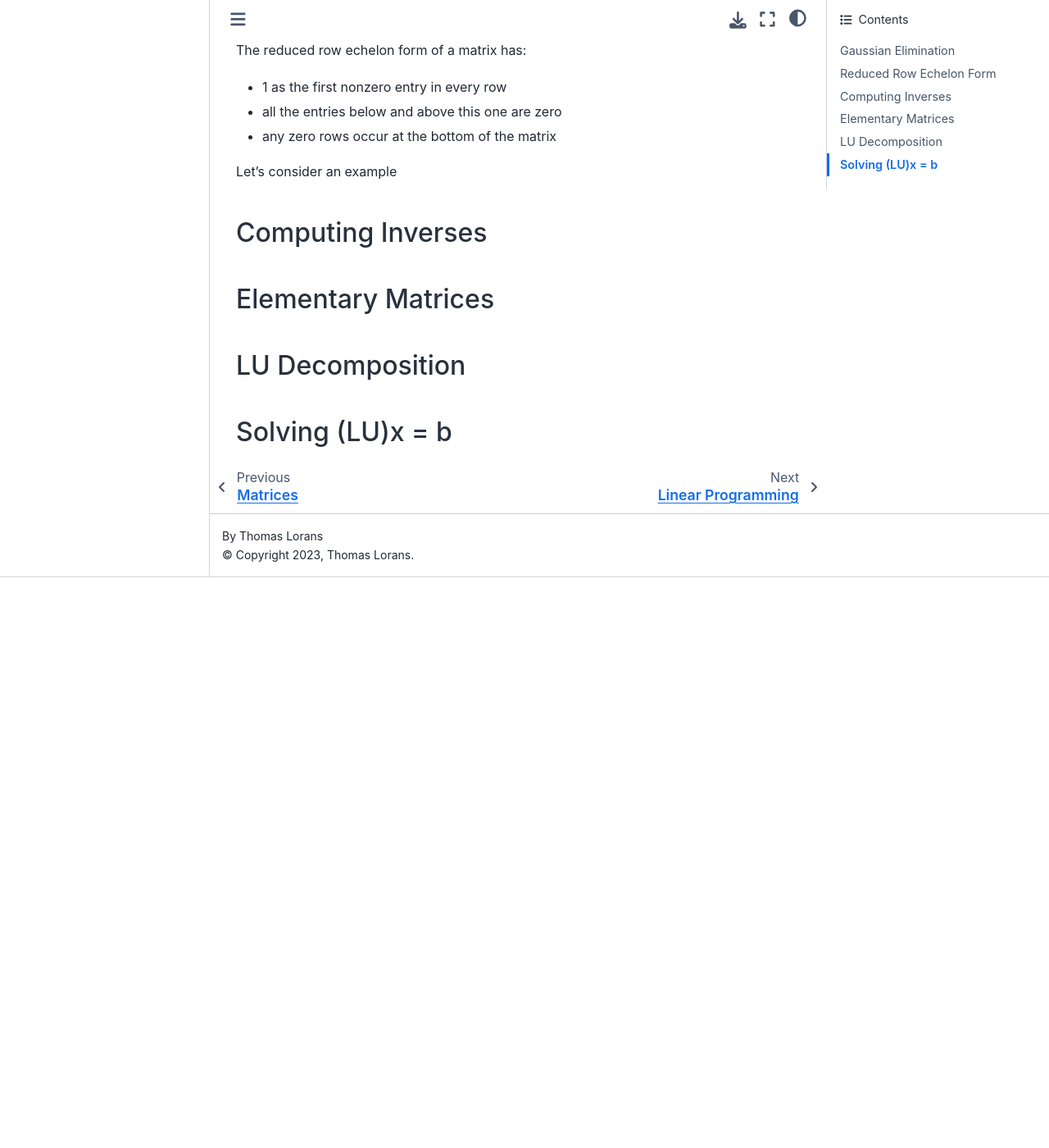
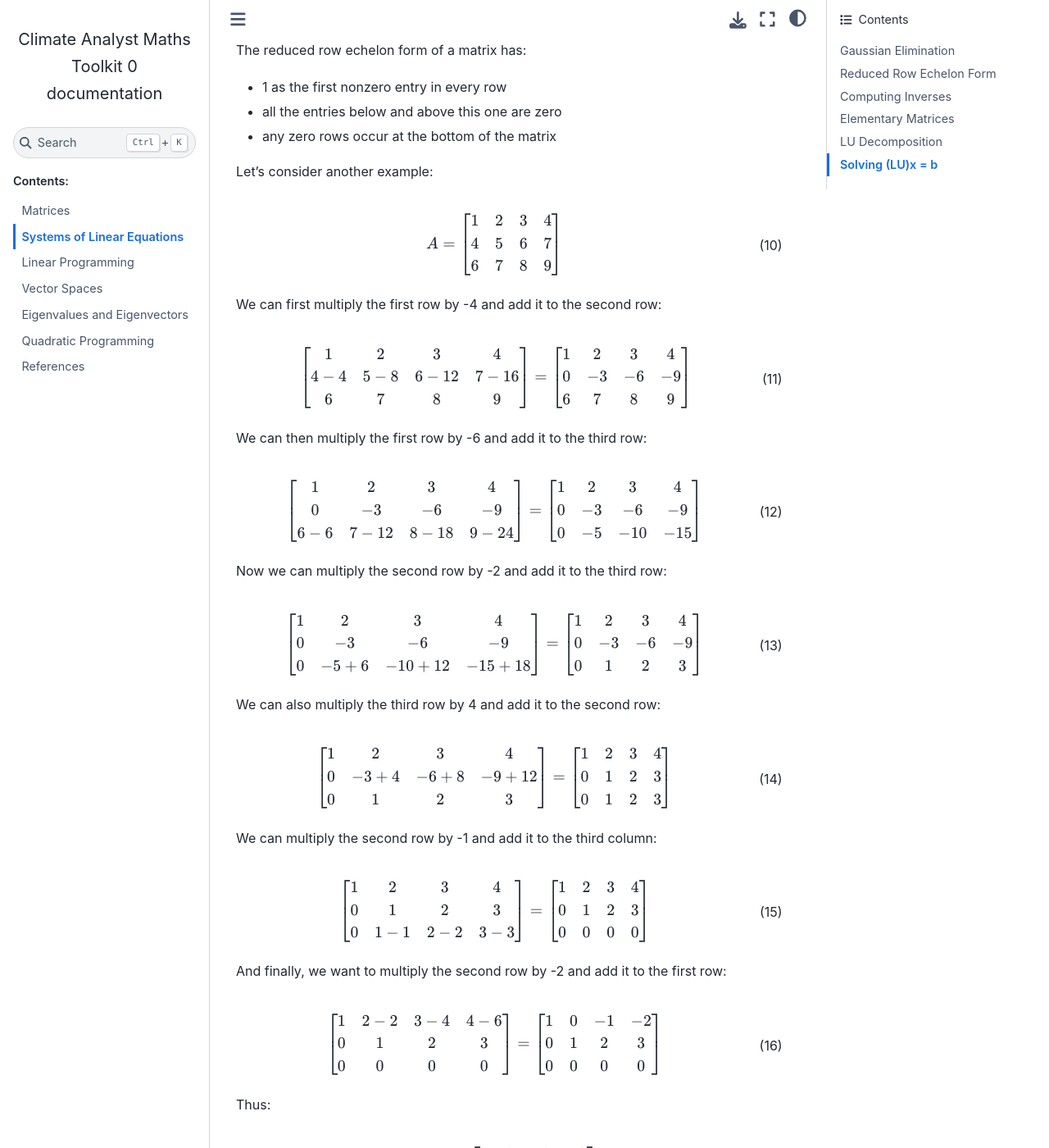
Before and after one commit to tlorans/ClimateAnalystMathsToolkit, a Sphinx documentation site: the page built from docs/source/systemslinearequations.md, in a window 1280 px wide and 1400 px high, scrolled down 3839 px. Shown: the whole window at 82% size. Built offline with Sphinx 7.4.7 and the Sphinx Book theme 1.1.4, drawn with Linux system fonts in a browser that asks for light colours; before the commit the page ends 4543 px from its top, so only the background shows below that; some of the changed text lies outside the part shown.

Commit message:
formula rref ok

```diff
--- a/docs/source/systemslinearequations.md
+++ b/docs/source/systemslinearequations.md
@@ -226,7 +226,127 @@ The reduced row echelon form of a matrix has:
 - all the entries below and above this one are zero
 - any zero rows occur at the bottom of the matrix
 
-Let's consider an example
+Let's consider another example:
+
+\begin{equation}
+A =
+\begin{bmatrix}
+1 & 2 & 3 & 4 \\
+4 & 5 & 6 & 7 \\
+6 & 7 & 8 & 9
+\end{bmatrix}
+\end{equation}
+
+We can first multiply the first row by -4 and add it to the second row:
+
+
+\begin{equation}
+\begin{bmatrix}
+1 & 2 & 3 & 4 \\
+4 -4 & 5 - 8 & 6 - 12 & 7 - 16 \\
+6 & 7 & 8 & 9
+\end{bmatrix} =
+\begin{bmatrix}
+1 & 2 & 3 & 4 \\
+0 & -3 & -6 & -9 \\
+6 & 7 & 8 & 9
+\end{bmatrix}
+\end{equation}
+
+We can then multiply the first row by -6 and add it to the third row:
+
+
+\begin{equation}
+\begin{bmatrix}
+1 & 2 & 3 & 4 \\
+0 & -3 & -6 & -9 \\
+6 - 6 & 7 - 12 & 8 - 18 & 9 - 24
+\end{bmatrix} =
+\begin{bmatrix}
+1 & 2 & 3 & 4 \\
+0 & -3 & -6 & -9 \\
+0 & -5 & -10 & -15
+\end{bmatrix}
+\end{equation}
+
+Now we can multiply the second row by -2 and add it to the third row:
+
+\begin{equation}
+
+\begin{bmatrix}
+1 & 2 & 3 & 4 \\
+0 & -3 & -6 & -9 \\
+0 & -5 + 6  & -10 + 12 & -15 + 18
+\end{bmatrix} =
+\begin{bmatrix}
+1 & 2 & 3 & 4 \\
+0 & -3 & -6 & -9 \\
+0 & 1  & 2 & 3
+\end{bmatrix}
+\end{equation}
+
+We can also multiply the third row by 4 and add it to the second row:
+
+\begin{equation}
+\begin{bmatrix}
+1 & 2 & 3 & 4 \\
+0 & -3 + 4 & -6 + 8 & -9 + 12 \\
+0 & 1  & 2 & 3
+\end{bmatrix} =
+\begin{bmatrix}
+1 & 2 & 3 & 4 \\
+0 & 1 & 2 & 3 \\
+0 & 1  & 2 & 3
+\end{bmatrix}
+\end{equation}
+
+We can multiply the second row by -1 and add it to the third column:
+
+\begin{equation}
+\begin{bmatrix}
+1 & 2 & 3 & 4 \\
+0 & 1 & 2 & 3 \\
+0 & 1 - 1  & 2 - 2 & 3 - 3
+\end{bmatrix} =
+\begin{bmatrix}
+1 & 2 & 3 & 4 \\
+0 & 1 & 2 & 3 \\
+0 & 0  & 0 & 0
+\end{bmatrix}
+\end{equation}
+
+And finally, we want to multiply the second row by -2 and add it to the first row:
+
+\begin{equation}
+\begin{bmatrix}
+1 & 2 - 2 & 3 - 4 & 4 - 6 \\
+0 & 1 & 2 & 3 \\
+0 & 0  & 0 & 0
+\end{bmatrix}=
+\begin{bmatrix}
+1 & 0 & -1 & -2 \\
+0 & 1 & 2 & 3 \\
+0 & 0  & 0 & 0
+\end{bmatrix}
+\end{equation}
+
+Thus:
+
+\begin{equation}
+rref(A) = \begin{bmatrix}
+1 & 0 & -1 & -2 \\
+0 & 1 & 2 & 3 \\
+0 & 0  & 0 & 0
+\end{bmatrix}
+\end{equation}
+
+In that case, we say that $A$ has two pivot columns. That is, two columns that contain a pivot position with a one in $rref(A)$.
+
+The reduced row echelon form of a matrix $A$ is unique.
+
+Furthermore, if $A$ is a square invertible matrix, then $rref(A)$ is the identity matrix $I$.
+
+
 
 ### Computing Inverses
 
```
Also changed, not shown: 5 other files.
